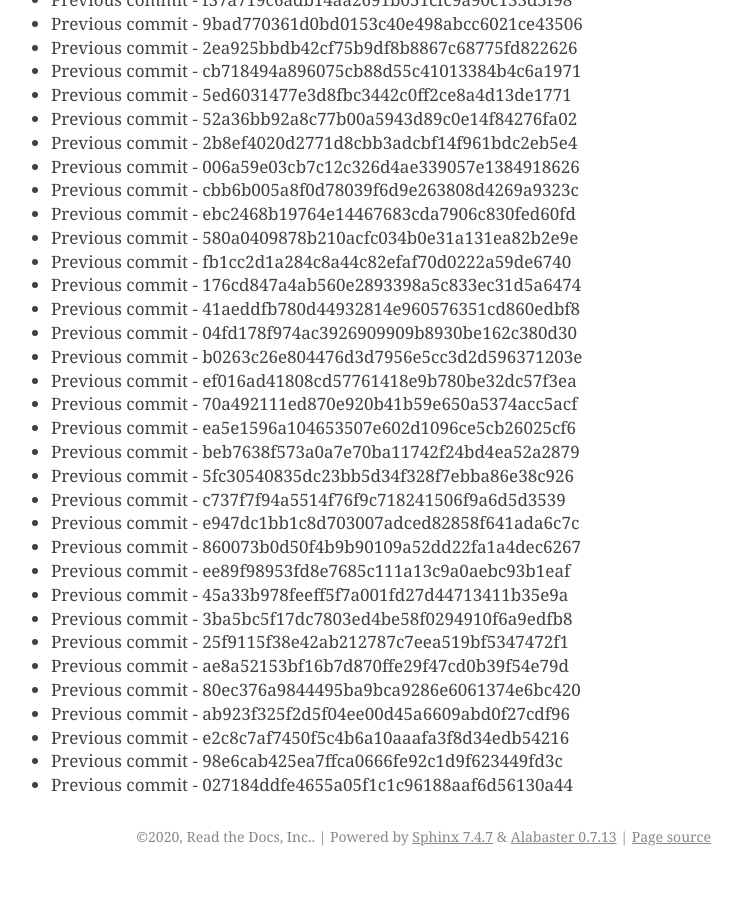
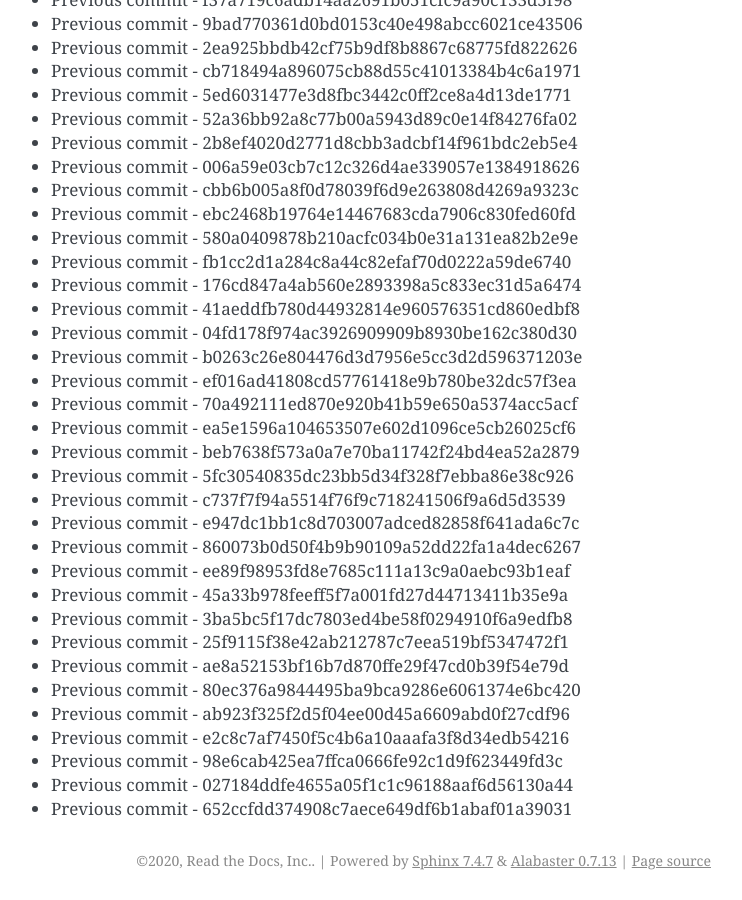
Before and after one commit to readthedocs/rtd-git-stresstest, a Sphinx documentation site: the page built from docs/updates.rst, in a window 1280 px wide and 900 px high, scrolled down 67739 px. Shown: the whole window, without its empty margins (399-1141 px from the left). Built offline with Sphinx 7.4.7, drawn with Linux system fonts in a browser that asks for light colours; before the commit the page ends 68615 px from its top, so only the background shows below that.

Commit message:
Generating commit from previous: 652ccfdd374908c7aece649df6b1abaf01a39031

```diff
--- a/docs/updates.rst
+++ b/docs/updates.rst
@@ -2878,3 +2878,4 @@ It can be tested for any performance characteristics.
 * Previous commit - e2c8c7af7450f5c4b6a10aaafa3f8d34edb54216
 * Previous commit - 98e6cab425ea7ffca0666fe92c1d9f623449fd3c
 * Previous commit - 027184ddfe4655a05f1c1c96188aaf6d56130a44
+* Previous commit - 652ccfdd374908c7aece649df6b1abaf01a39031
```
